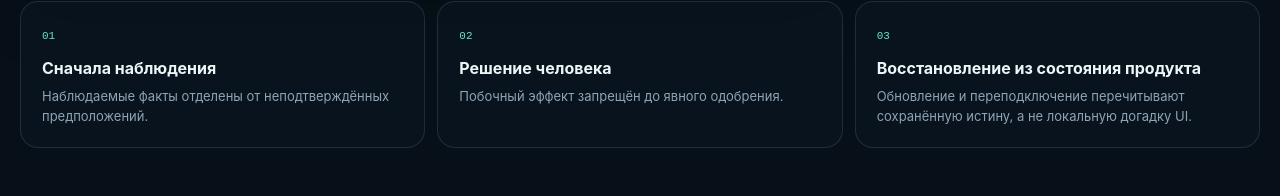
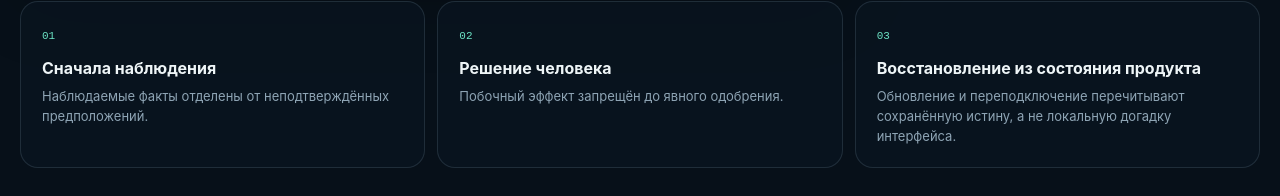
Before and after one commit to hotsbelima/Agent-Supportl1, a Next.js app in the folder frontend/: page / in a window 1280 px wide. Shown: the part 1029-1225 px from the top of the page. Built offline with nearby package versions, Linux system fonts and the light colour scheme; no server answers.

Commit message:
fix(phase9a): finish Russian landing terminology

```diff
--- a/frontend/app/page.tsx
+++ b/frontend/app/page.tsx
@@ -51,7 +51,7 @@ export default function HomePage() {
         <article>
           <span>03</span>
           <strong>Восстановление из состояния продукта</strong>
-          <p>Обновление и переподключение перечитывают сохранённую истину, а не локальную догадку UI.</p>
+          <p>Обновление и переподключение перечитывают сохранённую истину, а не локальную догадку интерфейса.</p>
         </article>
       </section>
     </main>
```
